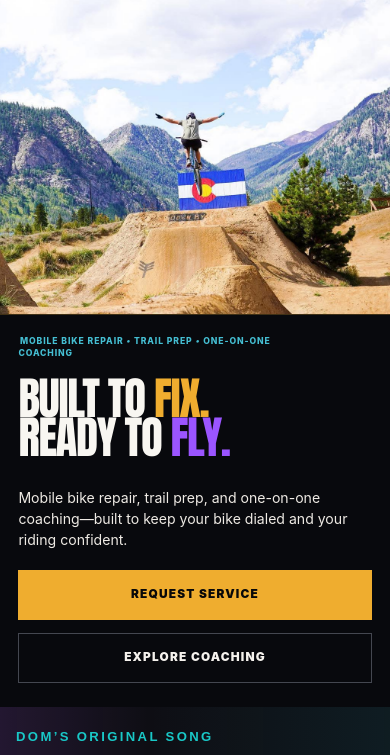
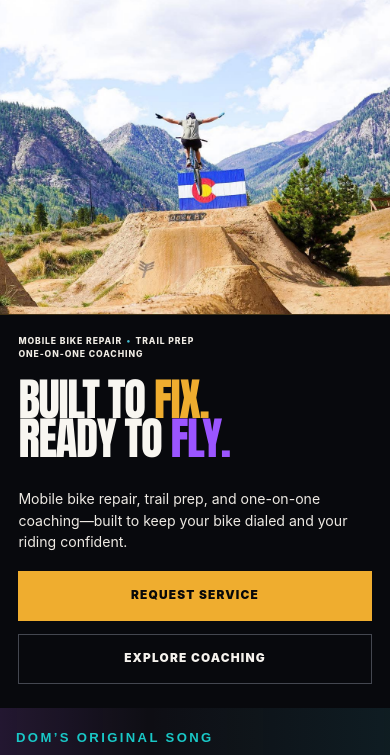
Before and after one commit to kaylamc418/Fixin2flyin, a website: page index.html in a window 390 px wide. Shown: the part 83-838 px from the top of the page. Drawn offline with Linux system fonts and the light colour scheme.

Commit message:
Keep wordmark compact and balance mobile kicker

```diff
--- a/hero-refresh.css
+++ b/hero-refresh.css
@@ -45,6 +45,7 @@
   object-position:left center;
 }
 .f2f-brand-wordmark{
+  display:none;
   color:#f7f4ef;
   font-family:Impact,Haettenschweiler,"Arial Narrow Bold","Arial Narrow",sans-serif;
   font-size:1.4rem;
@@ -158,10 +159,17 @@
   -webkit-backdrop-filter:none;
   backdrop-filter:none;
 }
-.f2f-kicker span{
+.f2f-kicker-line{
   display:inline;
-  margin:0 .28em;
+  color:inherit;
+}
+.f2f-kicker-line + .f2f-kicker-line{
+  margin-left:.28em;
+}
+.f2f-kicker i{
+  margin:0 .18em;
   color:var(--hero-cyan);
+  font-style:normal;
   text-shadow:none;
 }
 .f2f-cinematic-hero .f2f-hero-title{
@@ -274,6 +282,7 @@
     height:50px;
   }
   .f2f-brand-wordmark{
+    display:inline;
     font-size:1.15rem;
   }
   .f2f-cinematic-header .nav-toggle{
@@ -381,8 +390,15 @@
     line-height:1.45;
     letter-spacing:.105em;
   }
-  .f2f-kicker span{
-    margin:0 .18em;
+  .f2f-kicker-line{
+    display:block;
+  }
+  .f2f-kicker-line + .f2f-kicker-line{
+    margin-left:0;
+    margin-top:.08rem;
+  }
+  .f2f-kicker-line + .f2f-kicker-line i{
+    display:none;
   }
   .f2f-cinematic-hero .f2f-hero-title{
     margin-bottom:1.15rem;
```
